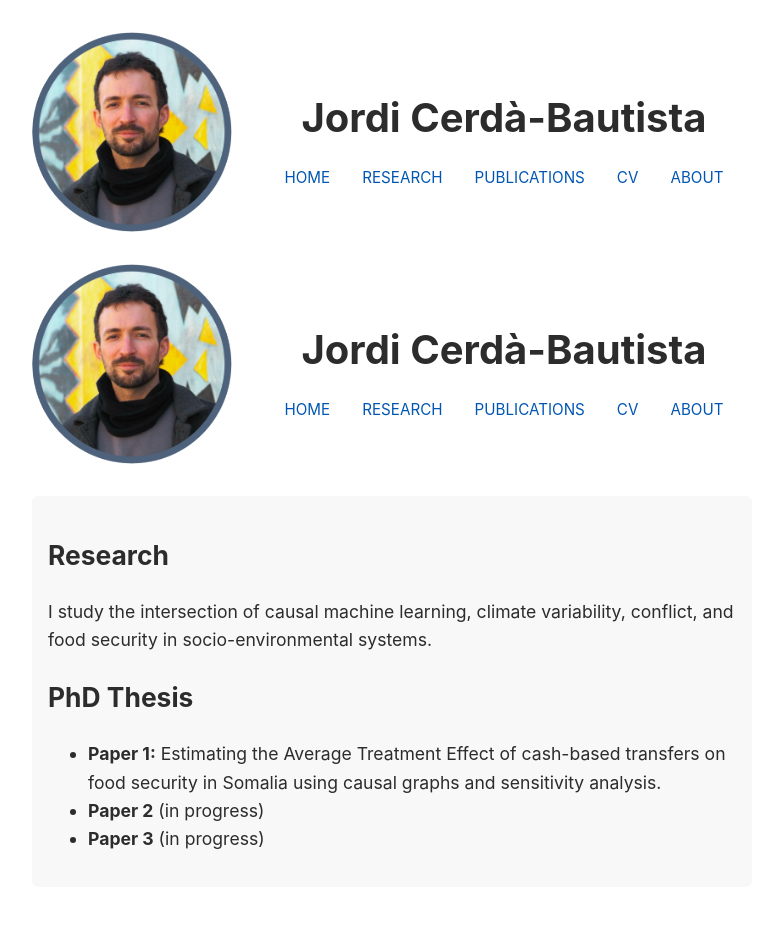
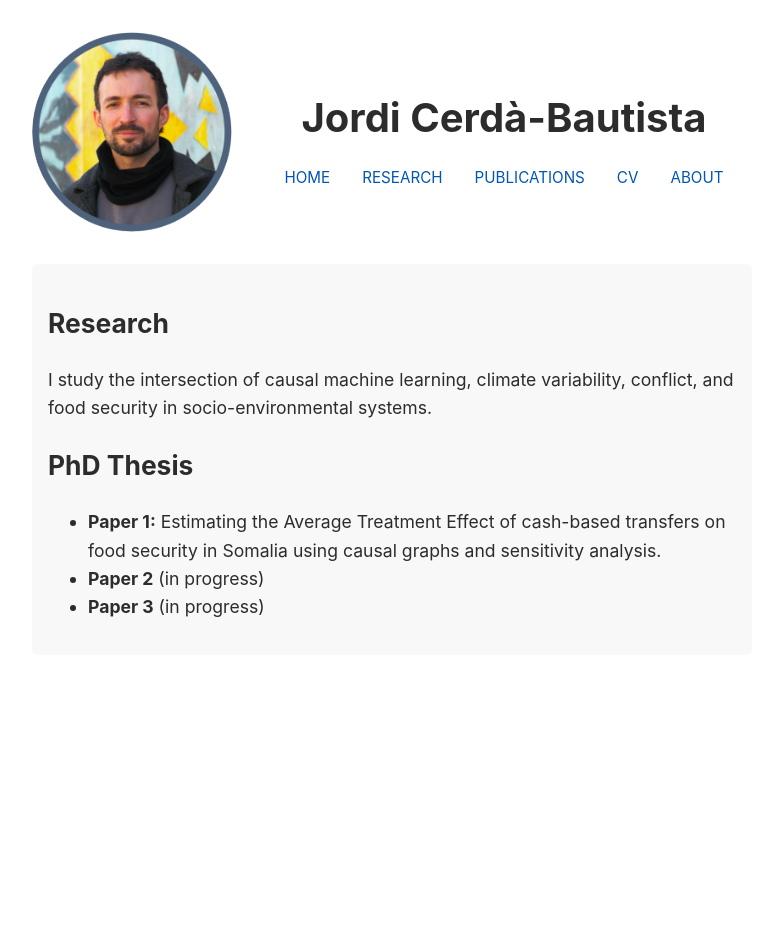
Before and after one commit to jordicbau/jordicbau.github.io, a Jekyll site: the page built from research.md, in a window 1280 px wide. Shown: the whole page, without its empty margins (248-1012 px from the left). Built offline with Jekyll 4.4.1, drawn with Linux system fonts in a browser that asks for light colours; after the commit the page ends 900 px from its top, so only the background shows below that.

Commit message:
Update research.md

```diff
--- a/research.md
+++ b/research.md
@@ -2,22 +2,6 @@
 layout: default
 title: Research
 ---
-
-<header class="header-with-photo">
-  <img class="profile-pic" src="{{ '/assets/images/profile.png' | relative_url }}" alt="Profile Picture">
-  <div class="header-text">
-    <h1>Jordi Cerdà-Bautista</h1>
-    <nav>
-      <ul>
-        <li><a href="/index.html">HOME</a></li>
-        <li><a href="/research.html">RESEARCH</a></li>
-        <li><a href="/publications.html">PUBLICATIONS</a></li>
-        <li><a href="/cv.html">CV</a></li>
-        <li><a href="/about.html">ABOUT</a></li>
-      </ul>
-    </nav>
-  </div>
-</header>
 
 <section class="sections">
 <h1>Research</h1>
```
